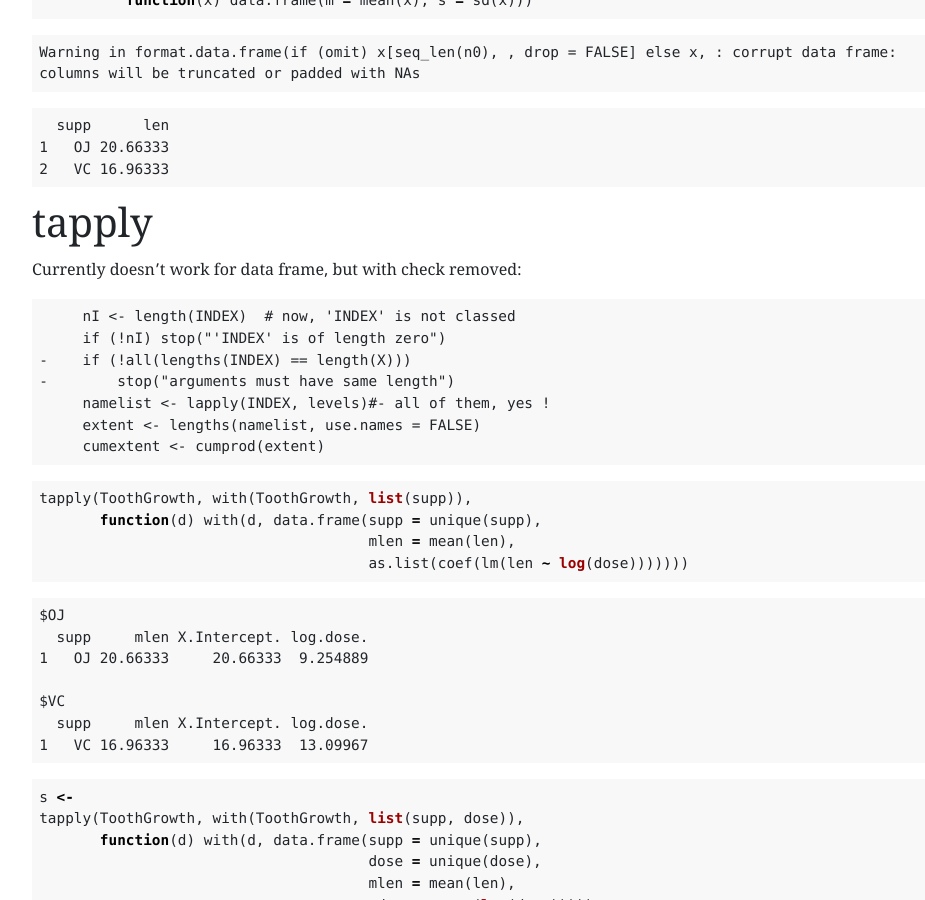
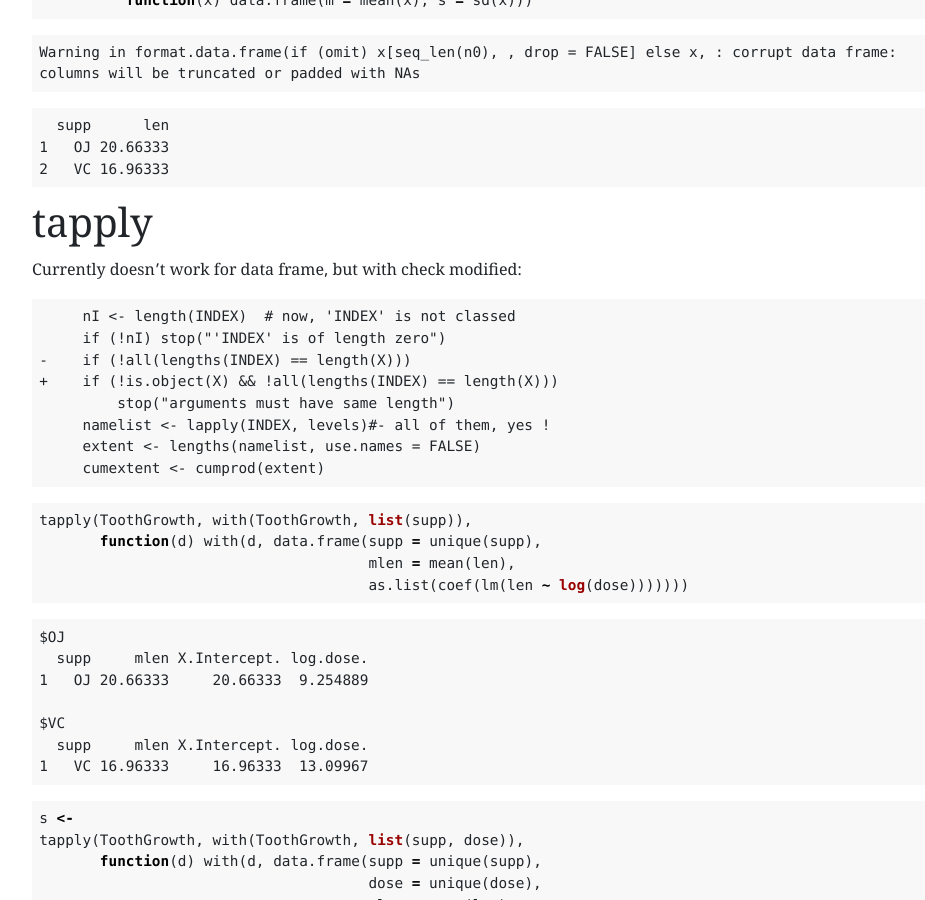
Before and after one commit to deepayan/deepayan.github.io, a Jekyll site: the page built from tmp/rfc-tapply.md, in a window 1280 px wide and 900 px high, scrolled down 5460 px. Shown: the whole window, without its empty margins (53-978 px from the left). Built offline with Jekyll 4.4.1, drawn with Linux system fonts in a browser that asks for light colours; some web fonts are replaced; our own code applies the rules of GitHub Pages for plain Markdown files.

Commit message:
RFC on tapply - update

````diff
--- a/tmp/rfc-tapply.md
+++ b/tmp/rfc-tapply.md
@@ -337,13 +337,14 @@ columns will be truncated or padded with NAs
 
 # tapply
 
-Currently doesn't work for data frame, but with check removed:
+Currently doesn't work for data frame, but with check modified:
 
 ```
      nI <- length(INDEX)  # now, 'INDEX' is not classed
      if (!nI) stop("'INDEX' is of length zero")
 -    if (!all(lengths(INDEX) == length(X)))
--        stop("arguments must have same length")
++    if (!is.object(X) && !all(lengths(INDEX) == length(X)))
+         stop("arguments must have same length")
      namelist <- lapply(INDEX, levels)#- all of them, yes !
      extent <- lengths(namelist, use.names = FALSE)
      cumextent <- cumprod(extent)
````
